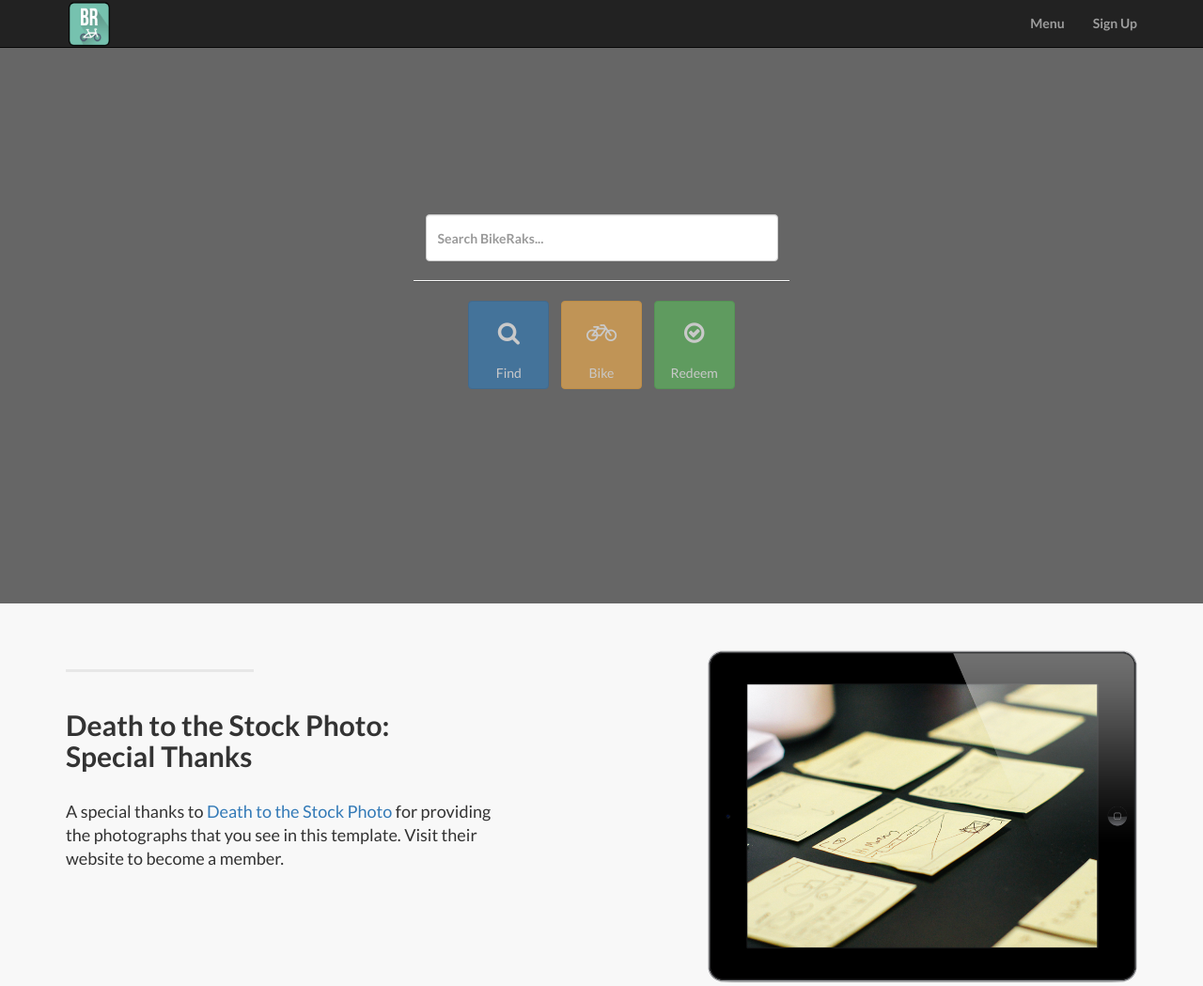
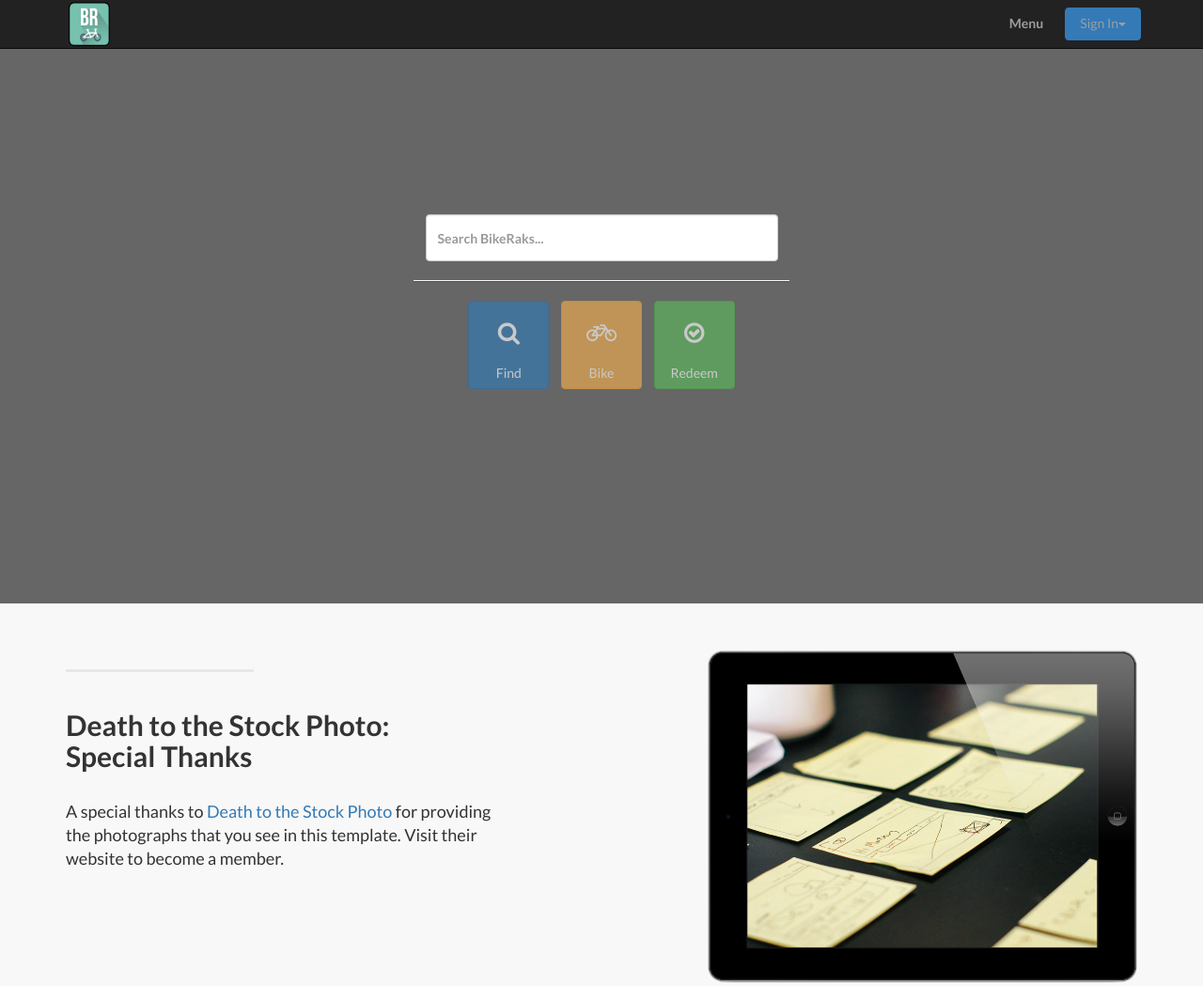
Before and after one commit to albertlv/bike-demo-landing-page, a plain HTML site: page index.html in a window 1280 px wide. Shown: the top 1049 px of the page at 94% size. Drawn offline with Linux system fonts and the light colour scheme.

Commit message:
added sign in button

```diff
--- a/css/landing-page.css
+++ b/css/landing-page.css
@@ -292,3 +292,13 @@ p.copyright {
     -o-transition: all ease 0.3s;
     -ms-transition: all ease 0.3s;*/
 }
+
+#signButton {
+    height: 4px;
+    margin-right: 11px;
+    margin-left: 8px;
+    background-color: #337ab7;
+    padding-bottom: 27px;
+    padding-top: 6px;
+    border-color: #337ab7;
+}
--- a/index.html
+++ b/index.html
@@ -59,8 +59,12 @@
                     <li>
                         <a href="#contactus">Login</a>
                     </li>-->
-                    <li>
-                        <a href="#">Sign Up</a>
+                    <li class="sign">
+                        <a href="#" class="dropmain btn btn-default navbar-btn" data-toggle="dropdown" type="button" role="button" aria-haspopup="true" aria-expanded="false" id="signButton">Sign In<span class="caret"></span></a>
+                        <ul class="dropdown-menu signindrop">
+                            <li id="registerbutton"><a href="#">Register</a></li>
+                            <li id="signinbutton" data-toggle="modal" data-target="mModal"><a href="#">Sign In</a></li>
+                        </ul>
                     </li>
                 </ul>
             </div>
```
